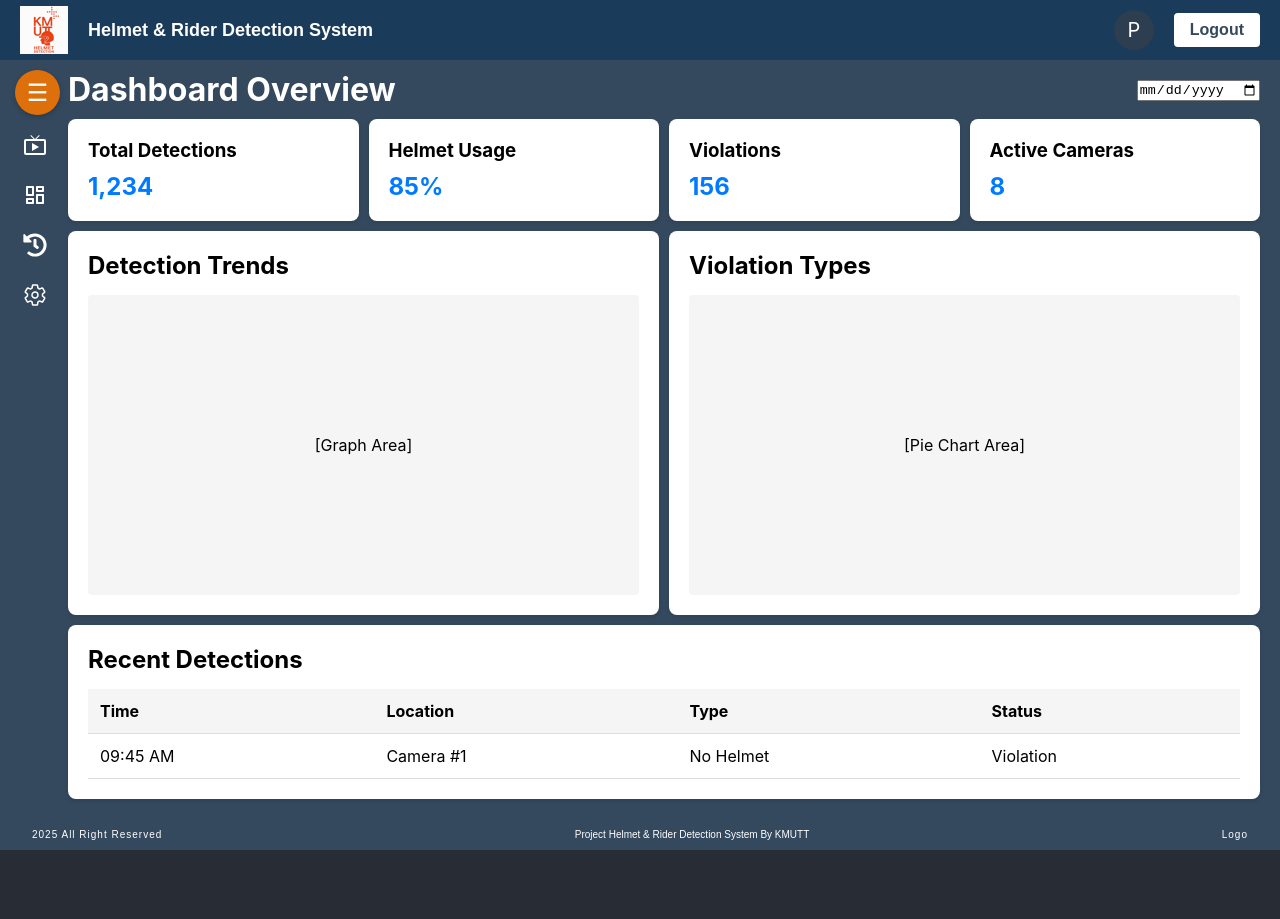
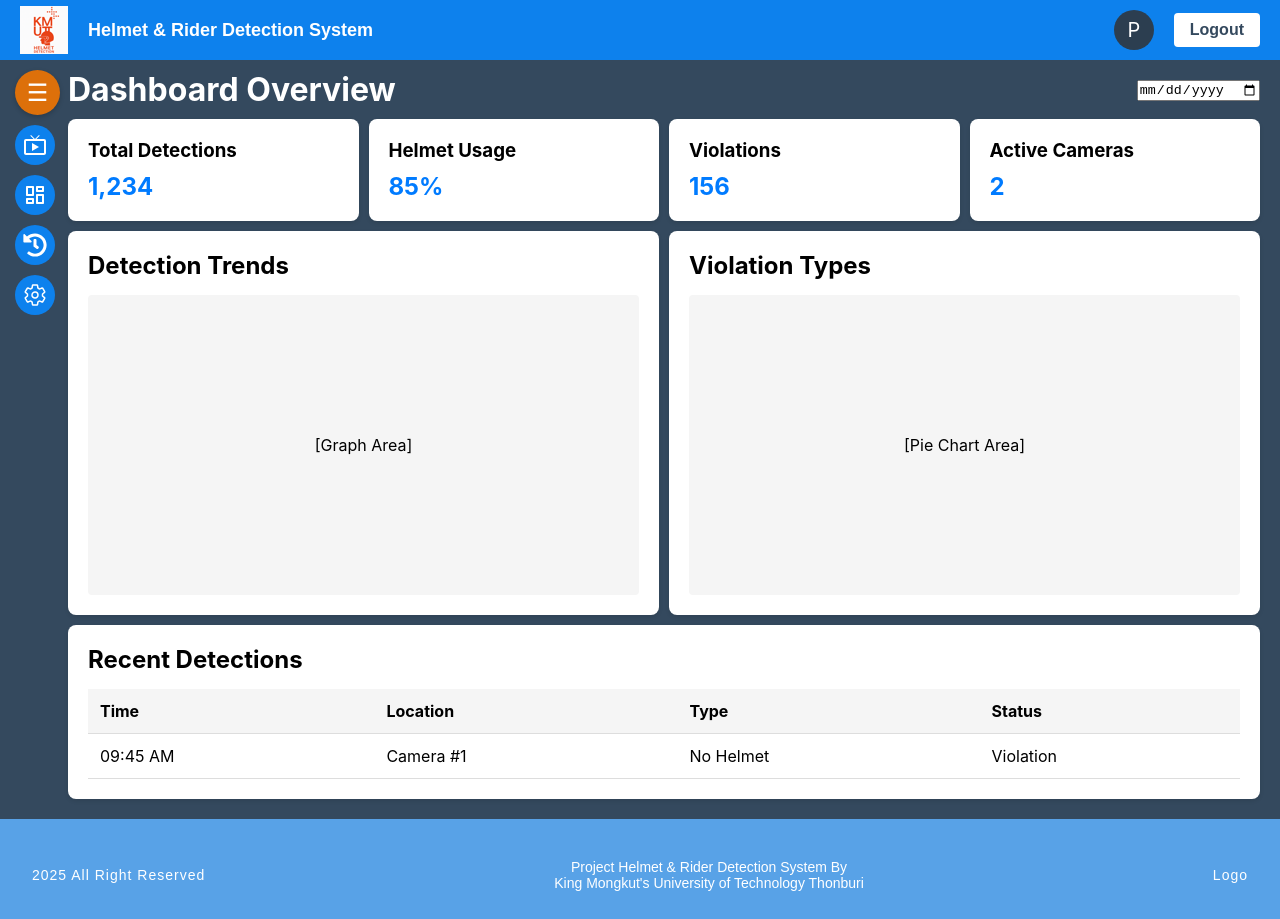
Before and after one commit to PhutawanNick/project-frontend, a React (Create React App) app: page /dashboard in a window 1280 px wide. Both pictures are taken after a click on the button "Menu". Built offline with nearby package versions, Linux system fonts and the light colour scheme.

Commit message:
refactor Footer, Navbar, Sidebar styles; update layout and add tooltips for better usability

```diff
--- a/src/components/Footer.css
+++ b/src/components/Footer.css
@@ -1,35 +1,32 @@
 .footer {
-  background-color: #34495e;
+  background-color: #58a2e7;
   color: white;
   width: 100%;     /* กำหนดความกว้างเต็มหน้าจอ */
   z-index: 998;
   padding: 10px 0; /* ลดขนาด padding */
   flex: 1;
+  height: 100px;
+  margin-bottom: -60px;
 }
 
 .footer-content {
   max-width: 100%;
   margin: 0 auto;
   padding: 0 2rem;
+  margin-top: 30px;
 }
 
 .footer-text {
   display: flex;
   justify-content: space-between;
   align-items: center;
-}
-
-.footer-text {
-  display: flex;
-  justify-content: space-between;
-  align-items: center;
-  font-size: 14px;
+  color: white;
 }
 .left-text{
   text-align: left;
   color: white;
-  font-family: Arial, Helvetica, sans-serif;
-  font-size: 10px;
+  font-family: 'Arial', sans-serif;
+  font-size: 14px;
   letter-spacing: 1px;
   margin-left: 0px;
 }
@@ -37,17 +34,16 @@
 .center-text {
   text-align: center;
   flex-grow: 1;
-  margin: 0 20px;
   color : white;
-  font-family: Arial, Helvetica, sans-serif;
-  font-size: 10px;
+  font-size: 14px;
+  font-family: 'Arial', sans-serif;
 }
 
 .right-text {
   text-align: right;
   color: white;
-  font-family: Arial, Helvetica, sans-serif;
-  font-size: 10px;
+  font-family: 'Arial', sans-serif;
+  font-size: 14px;
   letter-spacing: 1px;
 }
 
--- a/src/components/Footer.js
+++ b/src/components/Footer.js
@@ -7,7 +7,7 @@ const Footer = () => {
       <div className="footer-content">
         <div className="footer-text">
           <span className='left-text'>2025 All Right Reserved</span>
-          <span className="center-text">Project Helmet & Rider Detection System By KMUTT</span>
+          <span className="center-text">Project Helmet & Rider Detection System By <tr />King Mongkut's University of Technology Thonburi</span>
           <span className="right-text">Logo</span>
         </div>
       </div>
--- a/src/components/Navbar.css
+++ b/src/components/Navbar.css
@@ -5,7 +5,7 @@
     left: 0;
     right: 0;
     height: 60px;
-    background-color: #1a3b59;
+    background-color: #0d81ed;
     color: white;
     display: flex;
     justify-content: space-between;
--- a/src/components/Sidebar.css
+++ b/src/components/Sidebar.css
@@ -1,4 +1,3 @@
-
 /* Floating Menu */
 .floating-menu {
   position: fixed;
@@ -11,7 +10,7 @@
   width: 45px;
   height: 45px;
   border-radius: 50%;
-  background-color: #2c3e50;
+  background-color: #0d81ed;
   border: none;
   color: white;
   font-size: 24px;
@@ -21,6 +20,7 @@
   justify-content: center;
   box-shadow: 0 2px 5px rgba(0,0,0,0.2);
   transition: transform 0.3s ease;
+  position: relative;
 }
 
 .menu-button:hover {
@@ -29,7 +29,7 @@
 
 .menu-items {
   position: absolute;
-  top: 55px;  /* เปลี่ยนจาก bottom เป็น top */
+  top: 55px;
   left: 0;
   display: flex;
   flex-direction: column;
@@ -44,13 +44,14 @@
   width: 40px;
   height: 40px;
   border-radius: 50%;
-  background-color: #34495e;
+  background-color: #0d81ed;
   color: white;
   display: flex;
   align-items: center;
   justify-content: center;
   text-decoration: none;
   transition: transform 0.2s ease;
+  position: relative;
 }
 
 .menu-item:hover {
@@ -75,6 +76,52 @@
   background-color: #dd700a;
 }
 
+/* Custom Tooltip Styles */
+.menu-item::after {
+  content: attr(title);
+  position: absolute;
+  left: 50px;
+  top: 50%;
+  transform: translateY(-50%);
+  background-color: rgba(0, 0, 0, 0.8);
+  color: white;
+  padding: 5px 10px;
+  border-radius: 4px;
+  font-size: 14px;
+  white-space: nowrap;
+  opacity: 0;
+  visibility: hidden;
+  transition: all 0.3s ease;
+}
+
+.menu-item:hover::after {
+  opacity: 1;
+  visibility: visible;
+}
+
+/* เพิ่ม tooltip สำหรับปุ่ม menu ด้วย */
+.menu-button::after {
+  content: attr(title);
+  position: absolute;
+  left: 50px;
+  top: 50%;
+  transform: translateY(-50%);
+  background-color: rgba(0, 0, 0, 0.8);
+  color: white;
+  padding: 5px 10px;
+  border-radius: 4px;
+  font-size: 14px;
+  white-space: nowrap;
+  opacity: 0;
+  visibility: hidden;
+  transition: all 0.3s ease;
+}
+
+.menu-button:hover::after {
+  opacity: 1;
+  visibility: visible;
+}
+
 /* ปรับการแสดงผลบนมือถือ */
 @media (max-width: 768px) {
   .floating-menu {
--- a/src/components/Sidebar.js
+++ b/src/components/Sidebar.js
@@ -19,21 +19,21 @@ function Sidebar() {
 
   return (
     <div className={`floating-menu ${isOpen ? 'open' : ''}`}>
-      <button className="menu-button" onClick={toggleMenu}>
+      <button className="menu-button"title="Menu" onClick={toggleMenu}>
         <span className="menu-icon">☰</span>
       </button>
 
       <nav className="menu-items">
-        <Link to="/LivePage" className="menu-item">
+        <Link to="/LivePage" className="menu-item"title="Live Monitor">
           <MdLiveTv className="nav-icon"/>
         </Link>
-        <Link to="/DashBoard" className="menu-item">
+        <Link to="/DashBoard" className="menu-item"title="DashBoard">
           <RiDashboardLine className="nav-icon"/>
         </Link>
-        <Link to="/History" className="menu-item">
+        <Link to="/History" className="menu-item"title="History">
           <FaHistory className="nav-icon"/>
         </Link>
-        <Link to="/Setting" className="menu-item">
+        <Link to="/Setting" className="menu-item"title="Settings">
           <IoSettingsOutline className="nav-icon"/>
         </Link>
       </nav>
--- a/src/pages/dashboard/DashBoardPage.js
+++ b/src/pages/dashboard/DashBoardPage.js
@@ -26,7 +26,7 @@ function DashBoard() {
         </div>
         <div className="stat-card">
           <h3>Active Cameras</h3>
-          <div className="stat-number">8</div>
+          <div className="stat-number">2</div>
         </div>
       </div>
 
```
